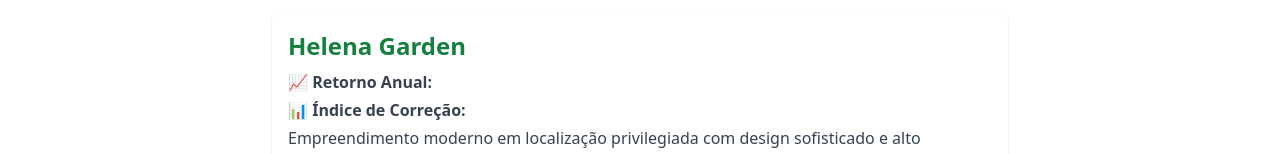
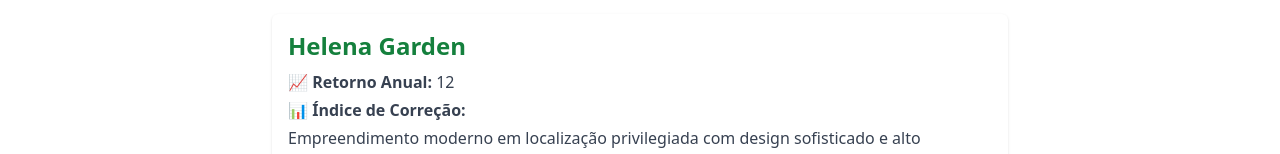
Before and after one commit to aleksandertuma/m2-tokenizada-site, a Next.js app: page /conversao in a window 1280 px wide. Shown: the part 204-358 px from the top of the page. Built offline with nearby package versions, Linux system fonts and the light colour scheme.

Commit message:
feat: adiciona relatório automático de rendimento trimestral

```diff
--- a/app/conversao/page.tsx
+++ b/app/conversao/page.tsx
@@ -47,7 +47,7 @@ export default function ConversaoPage() {
 
       <InvestimentoInfo
         nome={empreendimento.nome}
-        retornoAnual={empreendimento.retornoAnual}
+        retornoAnual={empreendimento.percentualRetornoAnual}
         indiceCorrecao={empreendimento.indiceCorrecao}
         descricao={empreendimento.descricao}
       />
--- a/package.json
+++ b/package.json
@@ -32,6 +32,9 @@
     "@types/node": "^22.15.29",
     "@types/react": "^19.1.6",
     "@types/uuid": "^10.0.0",
+    "@typescript-eslint/eslint-plugin": "^8.34.0",
+    "@typescript-eslint/parser": "^8.34.0",
+    "eslint": "^9.29.0",
     "typescript": "^5.8.3"
   }
 }
```
Also changed, not shown: tsconfig.json (+10 -26 lines), .eslintrc.json (added), 2 other files (tests, documents, lock files or other folders).
